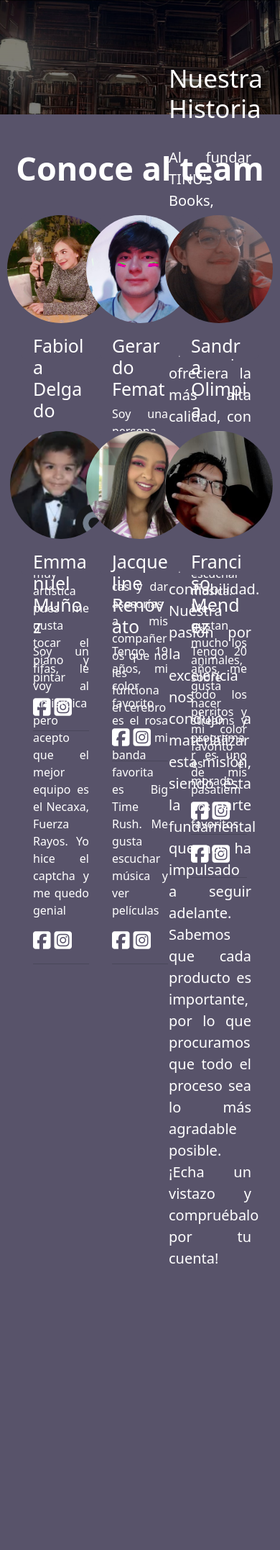
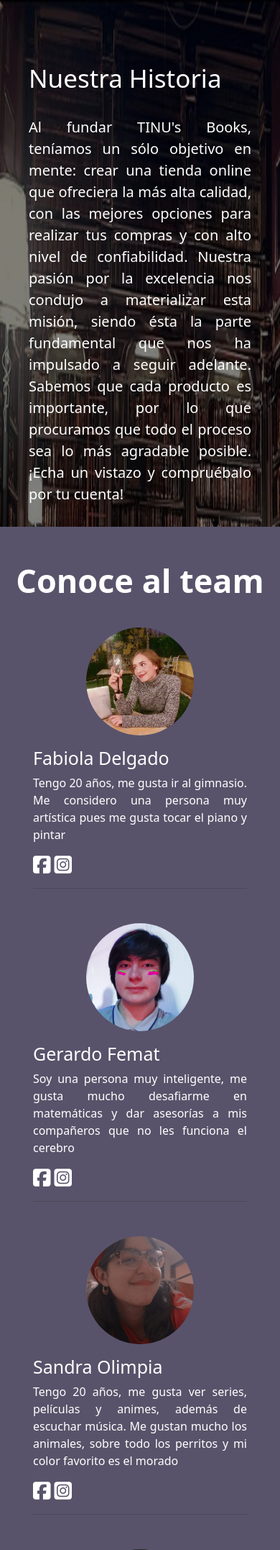
Before and after one commit to TINUSinc/TINUsBooks, a PHP site: page /sources/Paginas/conocenos.php in a window 390 px wide. Shown: the part 56-2210 px from the top of the page at 72% size. Before the commit the page ends 1812 px from the top, so only its background shows below. Run offline with PHP 8.4, Linux system fonts and the light colour scheme; some libraries are stand-ins or nearby versions.

Commit message:
Responsive design de la página de conocenos

```diff
--- a/css/conocenos.css
+++ b/css/conocenos.css
@@ -18,9 +18,11 @@ h3{
 
 .contenedorCards{
     background-color: #58536A;
+    width: 100%;
     height: 300px;
     padding: 30px;
     display: flex;
+    flex-wrap: wrap;
 }
 
 #imagen{
@@ -31,8 +33,8 @@ h3{
 
 #card{
     background-color: #58536A;
-    width: 400px;
-    height: 200px;
+    width: 33%;
+    height: auto;
     background-color: #58536A;
     border:0;
 }
@@ -49,11 +51,16 @@ h3{
  .containerTransparente {
     position: relative;
     margin: 0 auto;
+
 }
 
 .containerTransparente img {
     vertical-align: middle;
     width: 100%;
+}
+
+.imgConocenos{
+    height: 100%;
 }
 
 .containerTransparente .contentTransparente {
@@ -64,11 +71,14 @@ h3{
     background: rgba(0, 0, 0, 0.5);
     /* Black background with 0.5 opacity */
     color: #f1f1f1;
-    width: 100%;
     height: 100%;
     display: flex;
     padding: 0px;
     justify-content: right;
+}
+
+.contentTransparente{
+    height: 100%;
 }
 
 .contenedorTexto{
@@ -76,6 +86,15 @@ h3{
     height: 100%;
     padding: 40px;
 }
+
+.imgConocenos{
+    width: 100%;
+}
+
+#imgConocenos{
+    height:80ch
+}
+
 
 #titImagenTransparente {
     font-size: 35px;
@@ -90,59 +109,24 @@ h3{
     text-align: justify;
 }
 
-
-@media (max-width:1000px) {
-    .contenedor {
-        max-width: 90%;
+@media (max-width:1400px) {
+    #card{
+        width: 50%;
+    }
+    .contenedorTexto{
+        width: 80%;
     }
 }
 
-
-@media (max-width:900px) {
-    #card1{
-        flex-direction: column;
+@media (max-width:992px) {
+    #card{
+        width: 100%;
     }
-    #card2{
-        flex-direction: column;
+    .contenedorTexto{
+        width: 100%;
     }
 }
 
+@media (max-width:576px) {
 
-@media (max-width:700px) {
-    #card1,
-    #card2,
-    #card1{
-        flex: 1 1 100%;
-    }
 }
-
-@media (max-width:700px){
-    .card-body{
-        flex: 1 1 100%;
-    }
-}
-
-@media (max-width:590px) {
-    .contenedor{
-        max-width: 100%;
-        margin: 0;
-    }
-    header {
-        padding: 1rem 0 0 0;
-        justify-content: center;
-        align-items: stretch;
-    }
-    header a.logo {
-        align-self: center;
-        padding: 1rem;
-    }
-    header nav ul {
-        flex-direction: column;
-    }
-    header nav ul li a {
-        margin: 0;
-        border-radius: 0;
-        border-bottom: 1px solid #af0f0f;
-        text-align: center;
-    }
-}
--- a/sources/Paginas/conocenos.php
+++ b/sources/Paginas/conocenos.php
@@ -11,15 +11,12 @@
 
     <meta name="viewport" content="width=device-width, initial-scale=1">
     <link rel="stylesheet" href="../../css/conocenos.css">
-    <script src="https://cdn.jsdelivr.net/npm/bootstrap@5.2.3/dist/js/bootstrap.bundle.min.js"
-        integrity="sha384-kenU1KFdBIe4zVF0s0G1M5b4hcpxyD9F7jL+jjXkk+Q2h455rYXK/7HAuoJl+0I4" crossorigin="anonymous">
-    </script>
 
 </head>
 
 <body>
     <div class="containerTransparente">
-        <img src="../../media/nosotros/Historia.jpg" alt="Conócenos">
+        <img src="../../media/nosotros/Historia.jpg" id="imgConocenos" alt="Conócenos">
         <div class="contentTransparente">
             <div class="contenedorTexto">
                 <br><br>
@@ -34,10 +31,10 @@
             </div>
         </div>
     </div>
-
     <br><br>
     <h3>Conoce al team</h3>
     <div class="contenedorCards">
+
     <br><br>
         <div class="card mb-3" id="card">
             <div class="row g-0">
@@ -108,11 +105,6 @@
                 </div>
             </div>
         </div>
-
-
-    </div>
-
-    <div class="contenedorCards">
         <div class="card mb-3" id="card">
             <div class="row g-0">
                 <div class="col-md-4" id="imagen">
```
Also changed, not shown: media/nosotros/Historia.jpg.
